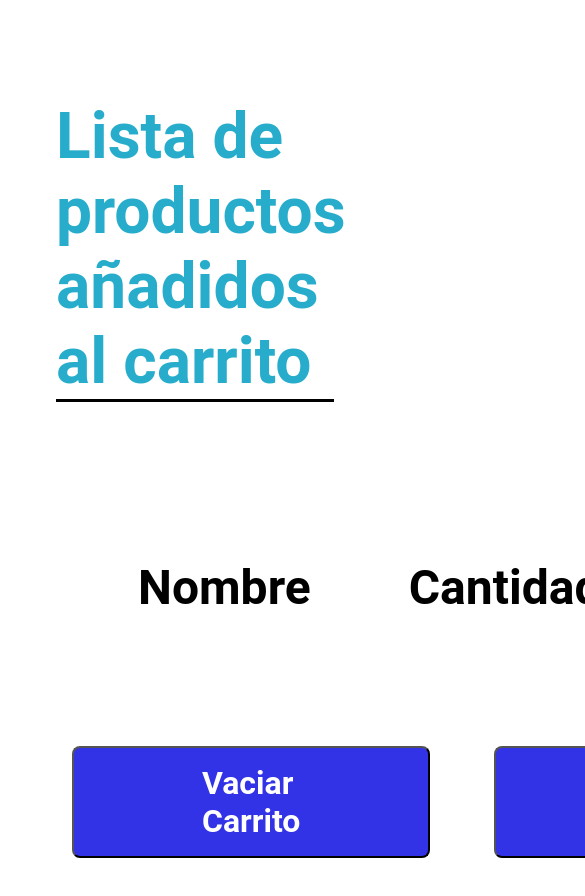
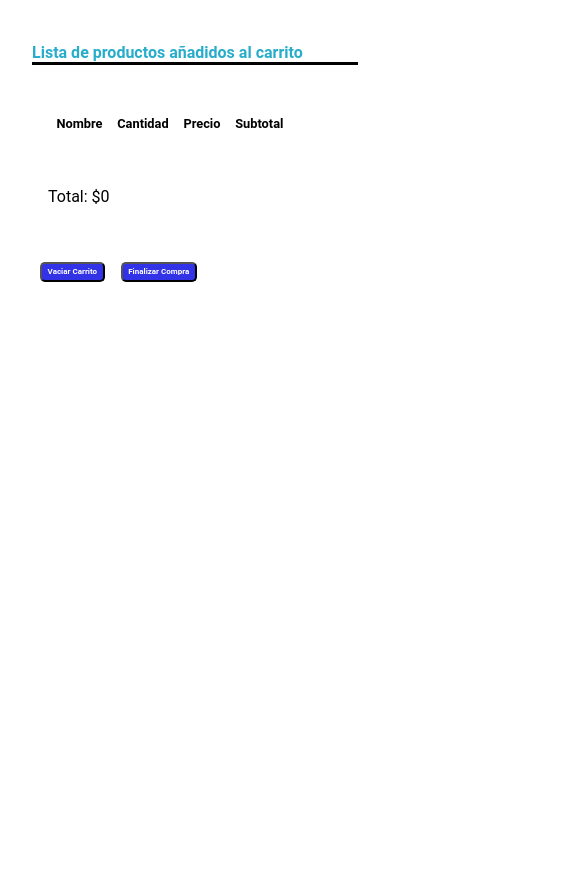
Before and after one commit to claudizapata/odontoInsumos, a plain HTML site: page muestraCarrito.html in a window 390 px wide. Shown: the top 896 px of the page, 585 px wide, since content can reach past the window. After the commit the page ends 844 px from the top, so only its background shows below. Drawn offline with Linux system fonts and the light colour scheme.

Commit message:
script muestraCarrito abajo|modif stylesCarrito.css

```diff
--- a/js/muestraCarrito.js
+++ b/js/muestraCarrito.js
@@ -7,15 +7,21 @@ items.innerHTML = "";
 
 carrito.forEach((item)  => {
     const html = `
-
         <tr data-id="${item.id}" class="linea_prod">
-            <td>${item.nombre}</h3>
-            <td>${item.cantidad}</p>
-            <td>$${item.precio}</p>
-            <td>$${item.precio * item.cantidad}</p>
+            <td>${item.nombre}</td>
+            <td>${item.cantidad}</td>
+            <td>$${item.precio}</td>
+            <td>$${item.precio * item.cantidad}</td>
         </tr>
 
     `;
-    items.html += html;
+    items.innerHTML += html;
 
 });
+  //Calcula la suma total de los precios
+  const sumaTotal = carrito.reduce((sum,item) => sum + (item.precio * item.cantidad), 0);
+  const suma = document.getElementById("suma");
+  const htmlSuma = `
+     <p class="sumaTotal">Total: \n \n $${sumaTotal}</p>
+    `;
+    suma.innerHTML = htmlSuma;
--- a/muestraCarrito.html
+++ b/muestraCarrito.html
@@ -7,8 +7,8 @@
 
     <link rel="icon" type="image/png"   href="imagenes/muelita_marca_menor.png" sizes="64x64">
     <link href="https://fonts.googleapis.com/css2?family=Parisienne&display=swap" rel="stylesheet">
+    <script src="./js/jprod1.js" defer></script>
 
-    <script src="./js/muestraCarrito.js"></script>
 
     <title>Lista</title>
 </head>
@@ -36,6 +36,11 @@
             </tbody>
         </table>
       </section>
+      <div id="suma">
+        <!--  <p class="sumaTotal">Total:</p> -->
+
+      </div>
+
     </main>
 
     <footer>
@@ -44,7 +49,7 @@
             <button id="btn_finalizar">Finalizar Compra</button>
         </div>
         <!--
-<tr data-id="${item.id} class="linea_prod">
+        <tr data-id="${item.id} class="linea_prod">
             <td>${item.nombre}</td>
             <td>${item.cantidad}</td>
             <td>${item.precio}</td>
@@ -52,8 +57,6 @@
 
 
     </footer>
-
-
-
+    <script src="./js/muestraCarrito.js"></script>
 </body>
 </html>
--- a/stylesCarrito.css
+++ b/stylesCarrito.css
@@ -3,9 +3,8 @@
     font-family: "Roboto", sans-serif;
     font-style: normal;
     text-align: left;
+    color: black;
     padding: 1em;
-    color: black;
-
 }
 #lista_titulo{
     padding: 0;
@@ -17,13 +16,15 @@
     font-size: 3em;
 }
 .lista_prod{
+    margin-top: 2em;
     color: black;
     font-size: 3em;
 }
-
 td{
     border-bottom: solid black;
     color: black;
+    font-size: 2em;
+    justify-items: center;
 }
 .botones_compra{
     display: flex;
@@ -44,3 +45,54 @@ button{
 button:hover{
     color: rgb(39, 173, 203);
 }
+#suma{
+    font-size: 3em;
+}
+@media screen and (max-width:768px) {
+
+    *{
+        padding: 0.5em;
+    }
+    #lista_titulo{
+        padding: 0;
+        border-bottom: solid black;
+        color: rgb(39, 173, 203);
+        font-size: 1em;
+    }
+    #carrito{
+        font-size: .8em;
+    }
+    .lista_prod{
+        color: black;
+        font-size: .8em;
+    }
+    td{
+        border-bottom: solid black;
+        color: black;
+        font-size: .5em;
+        justify-items: center;
+    }
+    .botones_compra{
+        display: flex;
+        align-items: center;
+    }
+    button{
+        display: flex;
+        justify-content: center;
+        align-items: center;
+        padding: 0.4em 0.7em;
+        border-radius: 5px;
+        background-color: rgb(50, 50, 230);
+        color: white;
+        font-size: .5em;
+        font-weight: bold;
+        margin-right: 2em;
+    }
+    button:hover{
+        color: rgb(39, 173, 203);
+    }
+    #suma{
+        font-size: 1em;
+    }
+
+    }
```
